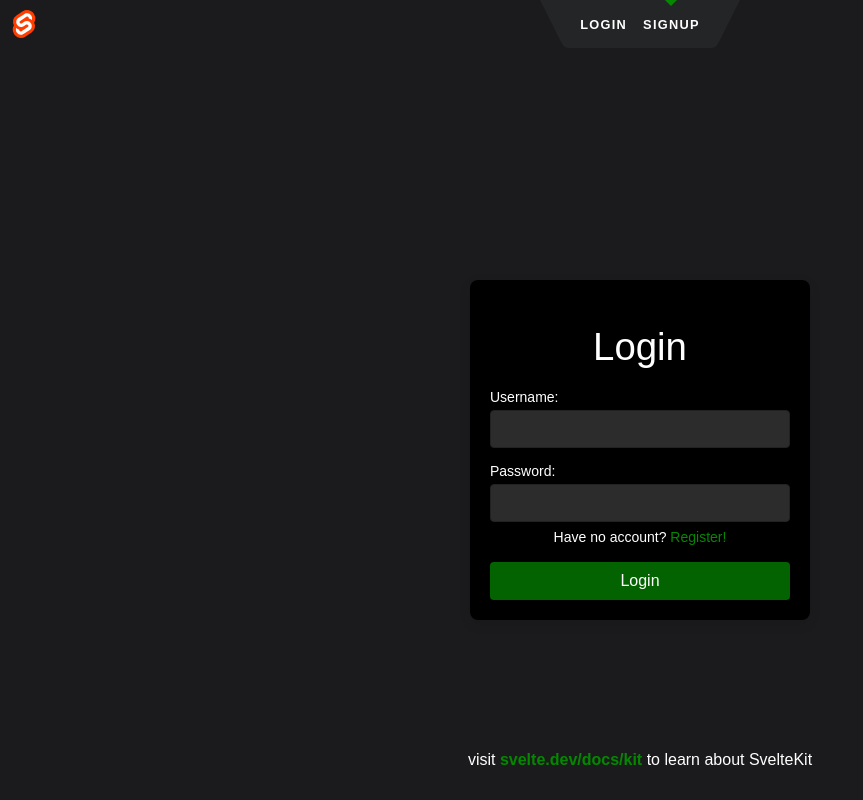
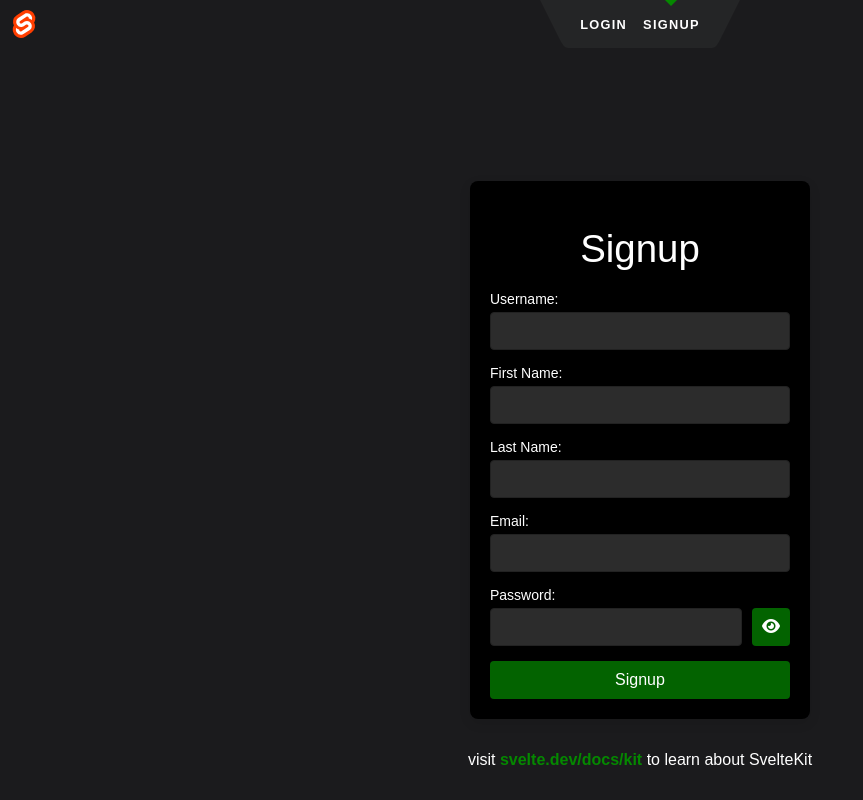
Before and after one commit to JonasunderscoreJones/dash.jonasjones.dev, a SvelteKit app: page /signup in a window 1280 px wide. Shown: the whole page, without its empty margins (0-863 px from the left). Built offline with nearby package versions, Linux system fonts and the light colour scheme.

Commit message:
updated signup page

```diff
--- a/src/routes/signup/+page.svelte
+++ b/src/routes/signup/+page.svelte
@@ -1,15 +1,20 @@
 <script>
     import { navigate } from 'svelte-routing';
     import { setSessionKey } from '../../utils/session.js';
+    import { page } from '$app/state';
+    let username = '';
+    let firstname = '';
+    let lastname = '';
     let email = '';
     let password = '';
     let errorMessage = '';
+    let showPassword = false;
 
     const handleLogin = async () => {
       try {
-        const response = await fetch('https://accounts.jonasjones.dev/login', {
+        const response = await fetch('https://accounts.jonasjones.dev/signup', {
           method: 'POST',
-          body: JSON.stringify({ email, password }),
+          body: JSON.stringify({ email, password, username, firstname, lastname }),
           headers: {
             'Content-Type': 'application/json'
           }
@@ -32,7 +37,7 @@
 
   <div class="login-container">
     <div class="login-prompt">
-      <h1>Login</h1>
+      <h1>Signup</h1>
 
       {#if errorMessage}
         <p style="color: red;">{errorMessage}</p>
@@ -40,14 +45,33 @@
 
       <form on:submit|preventDefault={handleLogin}>
         <label for="username">Username:</label>
-        <input id="username" bind:value={email} required />
+        <input id="username" bind:value={username} required />
+
+        <label for="firstname">First Name:</label>
+        <input id="firstname" bind:value={firstname} required />
+
+        <label for="lastname">Last Name:</label>
+        <input id="lastname" bind:value={lastname} required />
+
+        <label for="email">Email:</label>
+        <input id="email" bind:value={email} required />
 
         <label for="password">Password:</label>
-        <input type="password" id="password" bind:value={password} required />
 
-        <p>Have no account? <a href="/register">Register!</a></p>
+        <div style="display: flex; align-items: center;">
+          <input style="flex-grow: 1; margin-right: 10px;" type={showPassword ? 'text' : 'password'} id="password" bind:value={password} required />
 
-        <button type="submit">Login</button>
+          <button
+            type="button"
+            on:click={() => showPassword = !showPassword}
+            style="border: none; cursor: pointer; margin-top: -14px;"
+            aria-label={showPassword ? 'Hide password' : 'Show password'}
+          >
+            <i class={showPassword ? 'fas fa-eye-slash' : 'fas fa-eye'}></i>
+          </button>
+        </div>
+
+        <button type="submit">Signup</button>
       </form>
     </div>
   </div>
```
